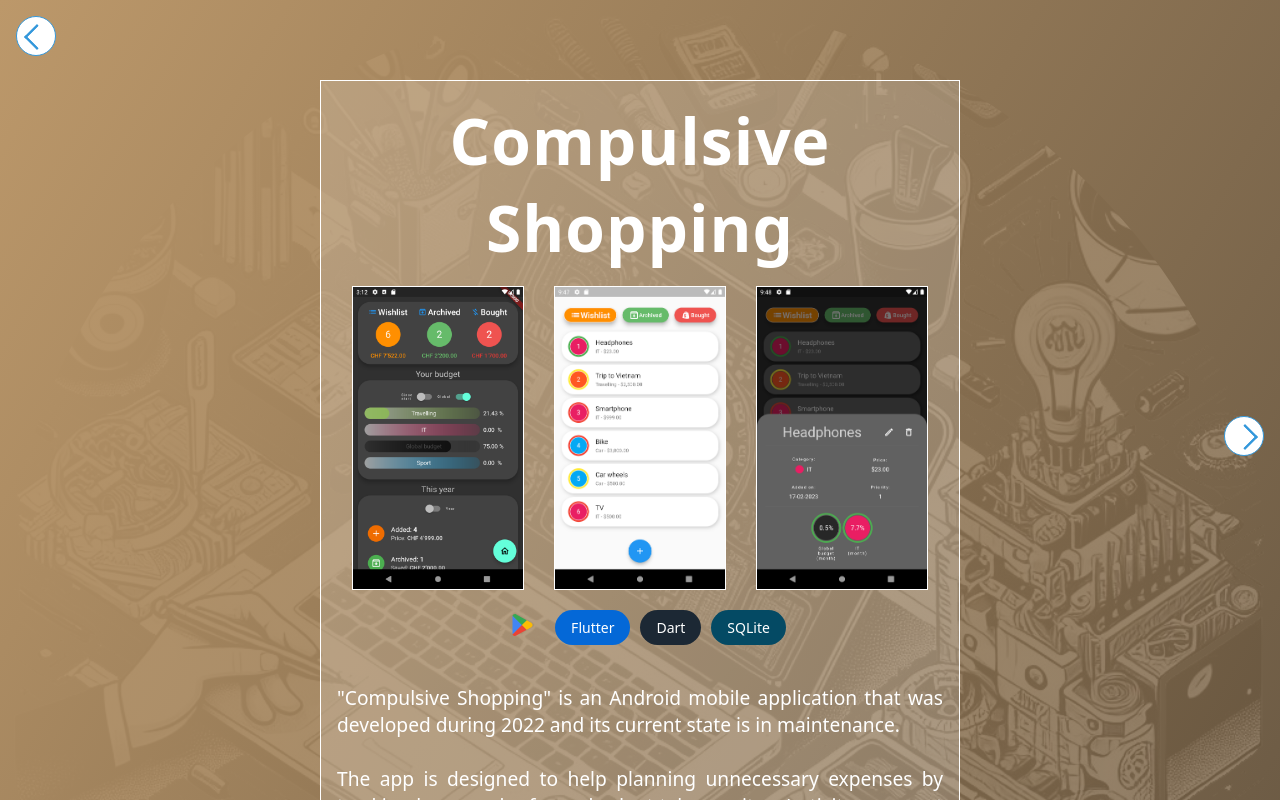
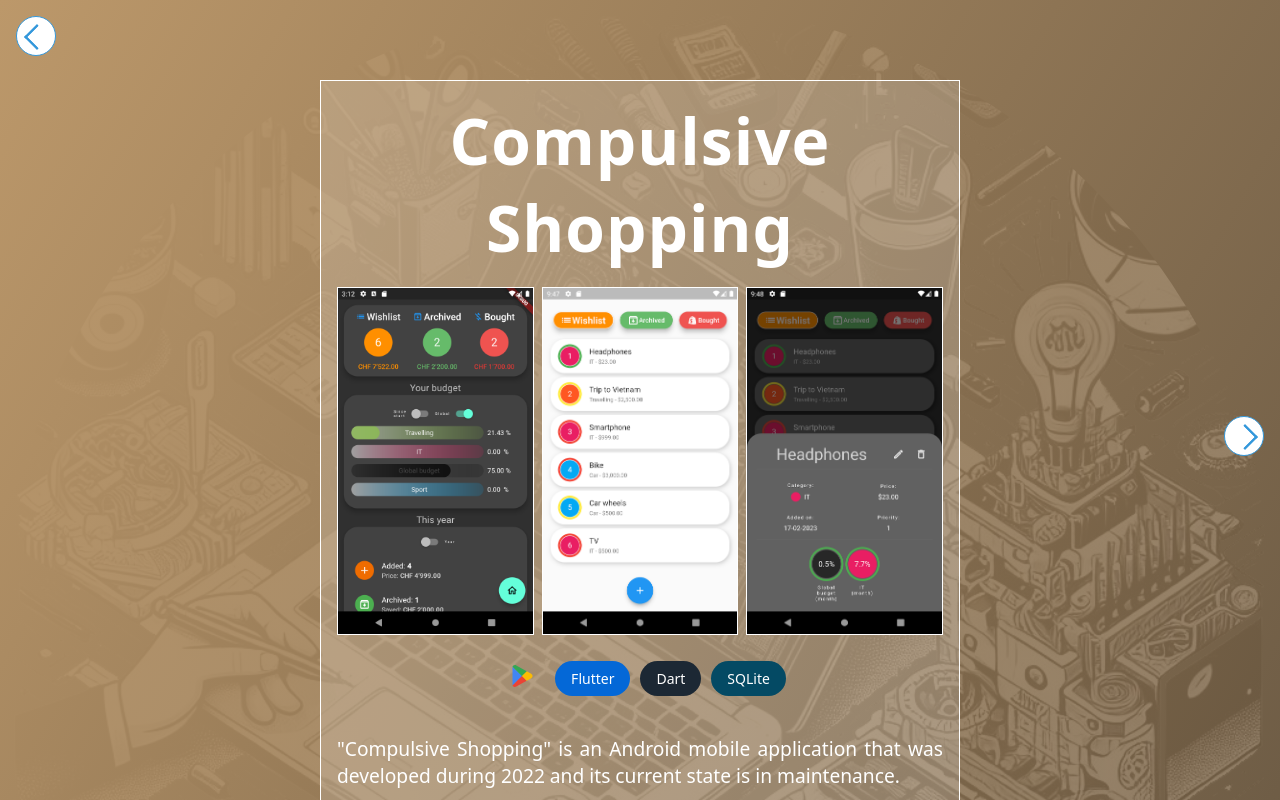
Before and after one commit to nck974/nichoko, an Angular app: page /projects/1 in a window 1280 px wide. Shown: the top 800 px of the page. Built offline with nearby package versions, Linux system fonts and the light colour scheme.

Commit message:
Lazy load project images and show loading spinner during loading

```diff
--- /dev/null
+++ b/src/app/shared/components/loading-spinner/loading-spinner.component.html
@@ -0,0 +1,3 @@
+<div class="loading-spinner">
+    <div class="spinner"></div>
+</div>
--- /dev/null
+++ b/src/app/shared/components/loading-spinner/loading-spinner.component.scss
@@ -0,0 +1,22 @@
+.loading-spinner {
+    width: 100%;
+    max-height: 50vh;
+    display: flex;
+    justify-content: center;
+    align-items: center;
+}
+
+.spinner {
+    width: 40px;
+    height: 40px;
+    border: 4px solid rgba(0, 0, 0, 0.1);
+    border-left-color: #3498db;
+    border-radius: 50%;
+    animation: spin 1s linear infinite;
+}
+
+@keyframes spin {
+    to {
+        transform: rotate(360deg);
+    }
+}
--- a/src/app/sites/home/home.component.scss
+++ b/src/app/sites/home/home.component.scss
@@ -42,11 +42,11 @@
 .links a::before {
     content: '\2192';
     display: inline-block;
-    margin-right: 1rem;
+    margin-right: 0.5rem;
 }
 
 .links a::after {
     content: '\2190';
     display: inline-block;
-    margin-left: 1rem;
+    margin-left: 0.5rem;
 }
--- /dev/null
+++ b/src/app/sites/projects/components/project-image/project-image.component.html
@@ -0,0 +1,11 @@
+<img class="project-image solid-border show-cursor"
+    [src]="image"
+    loading="lazy"
+    alt="project image"
+    (click)="onClick()"
+    [class.hidden-image]="loading"
+    (load)="onImageLoaded()"
+    (error)="onImageError()">
+@if(loading){
+<app-loading-spinner></app-loading-spinner>
+}
--- /dev/null
+++ b/src/app/sites/projects/components/project-image/project-image.component.scss
@@ -0,0 +1,14 @@
+.project-image {
+    min-width: 0; // Fix chrome bug that was overflowing images
+    width: 100%;
+    max-height: 50vh;
+    object-fit: contain;
+    overflow: hidden;
+}
+
+// This workaround is used to be able to use the default lazy-loading of the browser and at
+// the same time hide the empty line generated by the browser
+.hidden-image {
+    height: 0;
+    width: 0;
+}
--- /dev/null
+++ b/src/app/sites/projects/components/project-image/project-image.component.ts
@@ -0,0 +1,27 @@
+import { Component, EventEmitter, Input, Output } from '@angular/core';
+import { LoadingSpinnerComponent } from '../../../../shared/components/loading-spinner/loading-spinner.component';
+
+@Component({
+  selector: 'app-project-image',
+  standalone: true,
+  imports: [LoadingSpinnerComponent],
+  templateUrl: './project-image.component.html',
+  styleUrl: './project-image.component.scss'
+})
+export class ProjectImageComponent {
+  @Input({ required: true }) image!: string;
+  @Output() imageClick: EventEmitter<string> = new EventEmitter();
+  loading = true;
+
+  onClick(): void {
+    this.imageClick.emit(this.image);
+  }
+
+  onImageLoaded(): void {
+    this.loading = false;
+  }
+
+  onImageError(): void {
+    this.loading = false;
+  }
+}
--- a/src/app/sites/projects/projects.component.html
+++ b/src/app/sites/projects/projects.component.html
@@ -1,6 +1,7 @@
 <app-go-back-button></app-go-back-button>
 
-<div id="wrapper" class="full-screen-background bg-{{backgroundIndex}} flex-vertical-centered">
+<div id="wrapper"
+    class="full-screen-background bg-{{backgroundIndex}} flex-vertical-centered">
 
     <!-- Background Image -->
     <app-background-image
@@ -20,10 +21,12 @@
             @if( item.images){
             <div class="project-image-wrapper">
                 @for(image of item.images; track image; let index = $index){
-                <img class="project-image solid-border show-cursor"
-                    [src]="image"
-                    alt="Project Image {{index}}"
-                    (click)="showImage(image)">
+                @defer(){
+                <app-project-image [image]="image"
+                    (imageClick)="showImage($event)"></app-project-image>
+                } @placeholder {
+                <app-loading-spinner></app-loading-spinner>
+                }
                 }
             </div>
             }
--- a/src/app/sites/projects/projects.component.scss
+++ b/src/app/sites/projects/projects.component.scss
@@ -19,14 +19,8 @@
     display: flex;
     flex-direction: row;
     align-items: center;
-}
-
-.project-image {
-    min-width: 0; // Fix chrome bug that was overflowing images
-    width: 100%;
-    max-height: 50vh;
-    object-fit: contain;
-    margin: 15px;
+    gap: 0.5rem;
+    margin: 1rem 0;
 }
 
 // Tags
```
Also changed, not shown: src/app/shared/components/loading-spinner/loading-spinner.component.ts (added, +12 -0 lines), src/app/sites/projects/projects.component.ts (+11 -2 lines), 2 other files (tests, documents, lock files or other folders).
